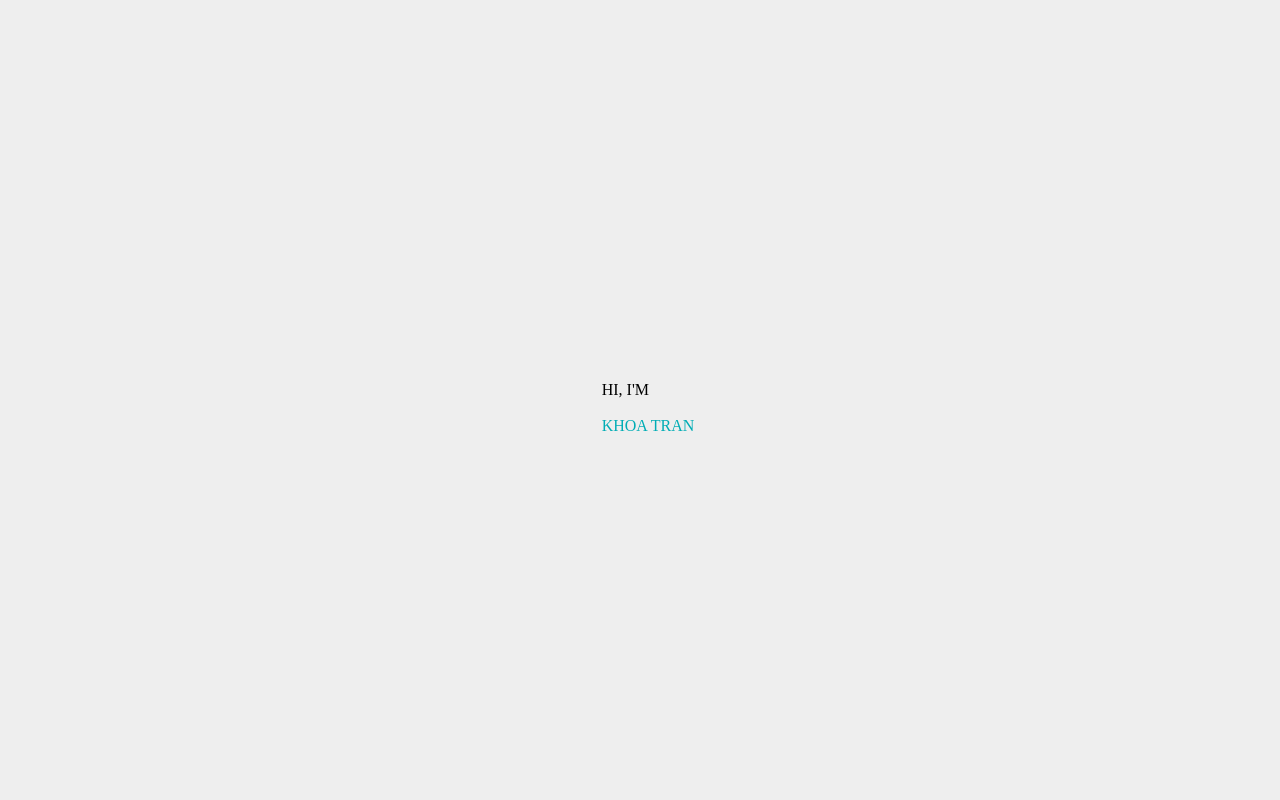
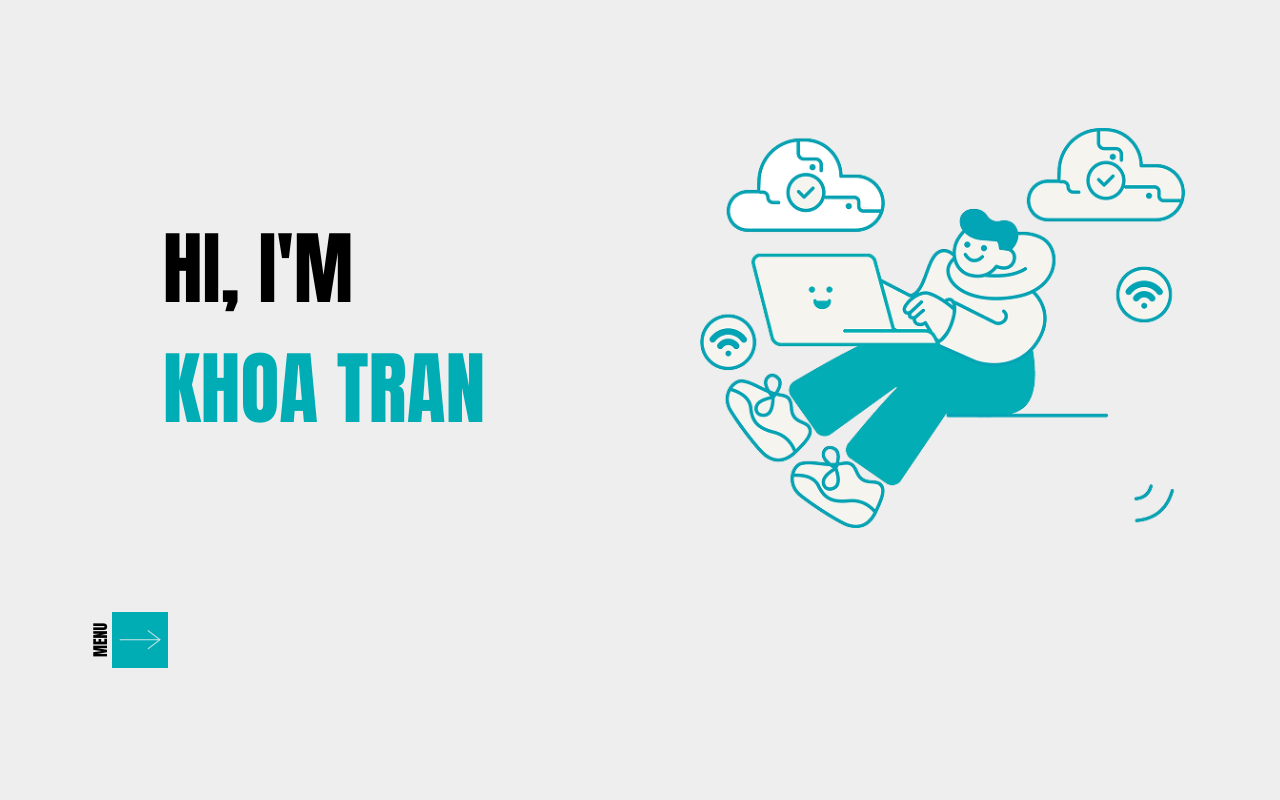
Before and after one commit to ArcZed/portfolio, a website built with webpack: page src/index.html in a window 1280 px wide. Shown: the top 800 px of the page. Built offline with nearby package versions, Linux system fonts and the light colour scheme.

Commit message:
front page edit

```diff
--- a/src/index.html
+++ b/src/index.html
@@ -6,15 +6,25 @@
     <title>Personal Portfolio</title>
 </head>
 <body>
+
+
+  <div class="menu">
+    MENU
+    <svg width="96" height="96" viewBox="0 0 96 96" fill="none" xmlns="http://www.w3.org/2000/svg">
+      <rect width="96" height="96" transform="translate(0 96) rotate(-90)" fill="#00ADB5"/>
+      <path d="M14 47.5L81.9048 47.5" stroke="#EEEEEE" stroke-opacity="0.75" stroke-width="2" stroke-linecap="round" stroke-linejoin="round"/>
+      <path d="M62.0992 32L81.9047 47.5L62.0992 63" stroke="#EEEEEE" stroke-opacity="0.75" stroke-width="2" stroke-linecap="round" stroke-linejoin="round"/>
+      </svg>
+  </div>
   <div class="page" id="front">
     <div class="hero">
       <div>
-        HI, I'M <br></br>
+        HI, I'M <br>
         <span style="color: #00ADB5;">KHOA TRAN</span></div>
       </div>
-
+      <div class="page-img"></div>
     </div>
-  <div class="page"></div>
+  <div class="page" id="aboutme"></div>
   <div class="page"></div>
   <div class="page"></div>
 </body>
--- a/src/styles.css
+++ b/src/styles.css
@@ -1,5 +1,6 @@
 html, head {
     height: 100%;
+
 }
 
 html::-webkit-scrollbar {
@@ -11,8 +12,34 @@ html::-webkit-scrollbar {
     scrollbar-width: none;  /* Firefox */
 }
 
+@font-face {
+  font-family: Anton;
+  src: url(../fonts/Anton-Regular.ttf);
+}
+
 body {
     background-color:  #EEEEEE;
+    font-family: Anton;
+}
+
+.menu {
+  position: fixed;
+  left: 5%;
+  bottom: 15%;
+  display: flex;
+  flex-direction: column;
+  width: 10vw;
+  height: 10vh;
+  align-items: center;
+  transform: rotate(-90deg);
+  font-size: 1rem;
+  font-weight: 200;
+}
+
+.menu svg {
+  transform: rotate(90deg);
+  width: 100%;
+  height: 100%;
 }
 
 .page {
@@ -20,8 +47,30 @@ body {
     justify-content: center;
     align-items: center;
     flex-direction: column;
-    width: 100vw;
+    width: auto;
     height: 100vh;
-    border-bottom: 5px solid black;
+    /* border-bottom: 5px solid black; */
     color: black;
 }
+
+#front {
+  display: grid;
+  grid-template-columns: 1fr 1fr;
+  grid-template-rows: 4fr 1fr;
+}
+
+.hero {
+  grid-column: 1 / 2;
+  justify-self: center;
+  font-size: 5rem;
+}
+
+.page-img {
+  grid-column: 2 / 3;
+  background-image: url("../images/front.png");
+  background-size: contain;
+  background-repeat: no-repeat;
+  width: 40vw;
+  height: 50vh;
+  justify-self: center;
+}
```
Also changed, not shown: images/css.png (added), images/front.png (added), images/github.png (added), images/html.png (added), images/js.png (added), images/vs.png (added).
